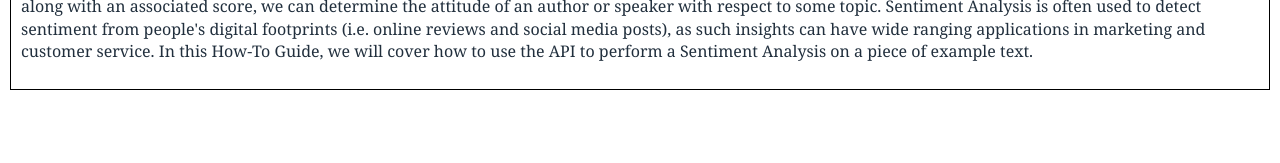
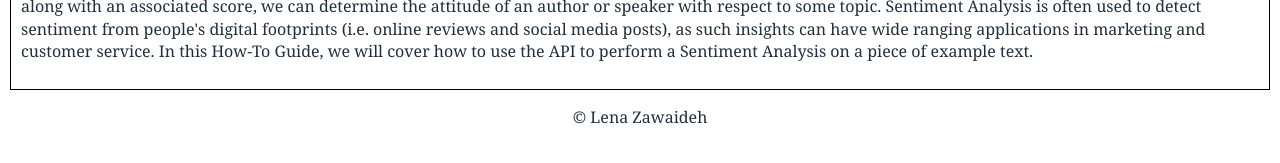
Before and after one commit to lenaz/How-To-Guide, a Jekyll site: the page built from index.html, in a window 1280 px wide. Shown: the part 727-890 px from the top of the page. Built offline with Jekyll 4.4.1, drawn with Linux system fonts in a browser that asks for light colours; Markdown is read by kramdown in place of the engine named in the settings.

Commit message:
footer css

```diff
--- a/_layouts/default.html
+++ b/_layouts/default.html
@@ -12,9 +12,9 @@
 	</header>
 	{{content}}
 
-<!--	<footer>
+	<footer class="footer">
 	    <p>&copy; Lena Zawaideh</p>
 	</footer>
--->
+
     </body>
 </html>
--- a/css/common.css
+++ b/css/common.css
@@ -11,6 +11,11 @@ body {
 }
 
 .main-header {
+    margin: 0 auto;
+    text-align: center;
+}
+
+.footer {
     margin: 0 auto;
     text-align: center;
 }
@@ -56,6 +61,10 @@ body {
     font-size: 1.25rem;
 }
 
+.nav-bottom {
+    font-size: 1rem;
+}
+
 .definitions {
     border: 1.5px solid black;
     margin: 0 auto;
```
